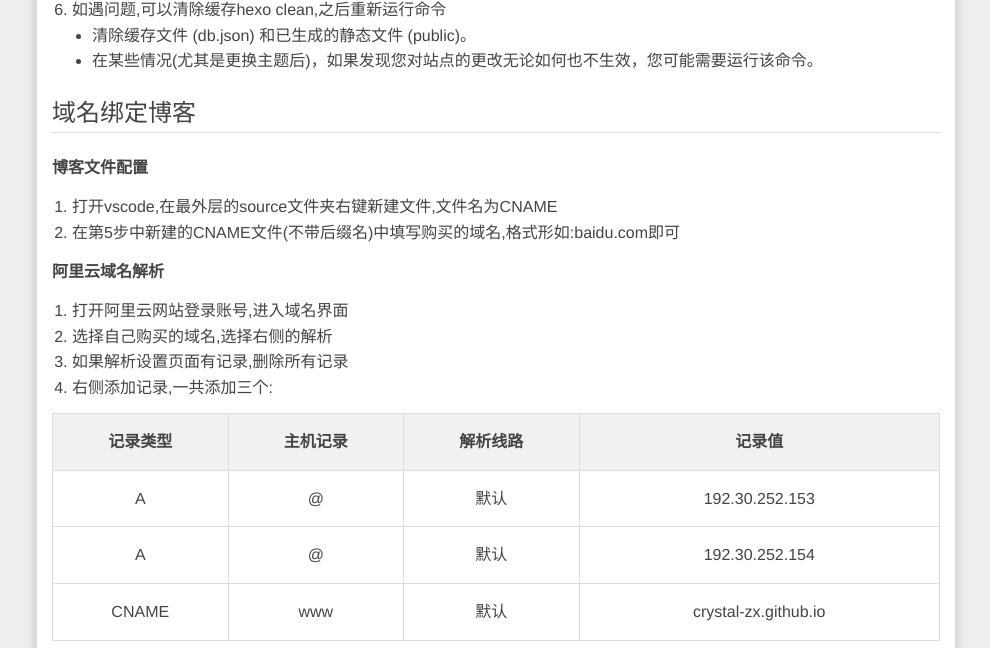
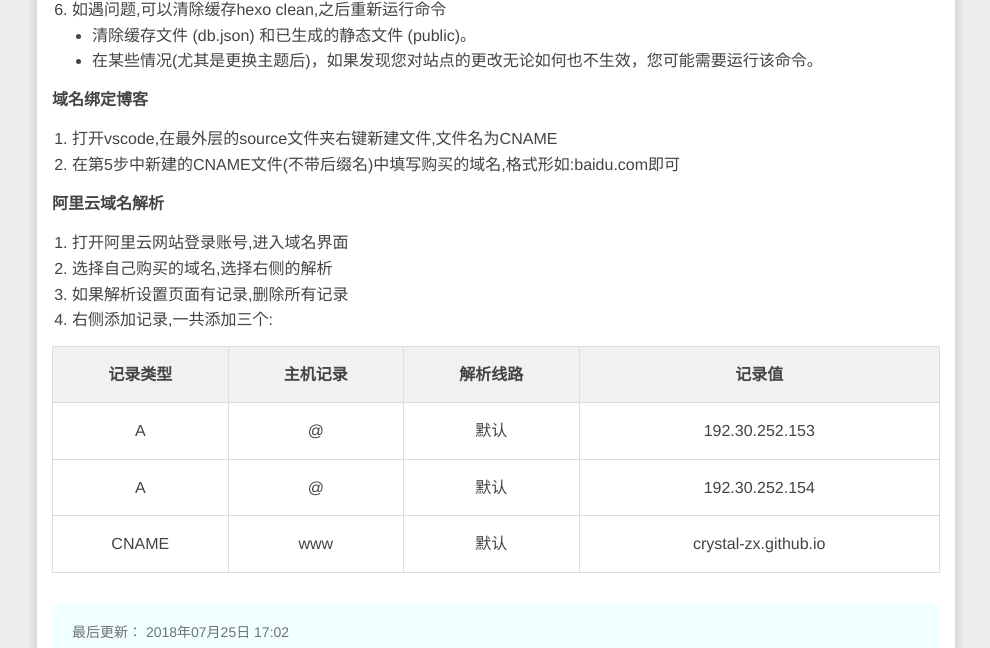
Before and after one commit to Crystal-Zx/Crystal-Zx.github.io, a plain HTML site: page 2018/07/25/将自己的博客推送到GitHub且与购买的域名绑定/index.html in a window 1280 px wide. Shown: the part 2571-3219 px from the top of the page, without its empty margins (144-1134 px from the left). Drawn offline with nearby package versions, Linux system fonts and the light colour scheme; some packages are replaced by stand-ins of ours; animation ran at ten frames a second; a script that the page names is missing.

Commit message:
Site updated: 2018-07-25 17:02:28

```diff
--- a/2018/07/25/将自己的博客推送到GitHub且与购买的域名绑定/index.html
+++ b/2018/07/25/将自己的博客推送到GitHub且与购买的域名绑定/index.html
@@ -15,7 +15,7 @@
 <meta property="og:site_name" content="Aimee">
 <meta property="og:description" content="GitHub相关设置注册GitHub账号,打开GitHub,点击右上角sign up注册个人账号,SSH key配置步骤如下: 新建SSH Key  在桌面右键选择git bash here 创建本地ssh key,输入以下命令: 1ssh-keygen -t rsa -C &quot;邮箱&quot; 回车,然后记录下SSH的默认保存路径  后续一路回车,直到出现很多泡沫的图案 打开SSH默认保存路径,找到id_r">
 <meta property="og:locale" content="zh-CN">
-<meta property="og:updated_time" content="2018-07-25T09:00:20.282Z">
+<meta property="og:updated_time" content="2018-07-25T09:02:09.511Z">
 <meta name="twitter:card" content="summary">
 <meta name="twitter:title" content="将自己的博客推送到GitHub且与购买的域名绑定">
 <meta name="twitter:description" content="GitHub相关设置注册GitHub账号,打开GitHub,点击右上角sign up注册个人账号,SSH key配置步骤如下: 新建SSH Key  在桌面右键选择git bash here 创建本地ssh key,输入以下命令: 1ssh-keygen -t rsa -C &quot;邮箱&quot; 回车,然后记录下SSH的默认保存路径  后续一路回车,直到出现很多泡沫的图案 打开SSH默认保存路径,找到id_r">
@@ -213,7 +213,7 @@
 </ul>
 </li>
 </ol>
-<h3 id="域名绑定博客"><a href="#域名绑定博客" class="headerlink" title="域名绑定博客"></a>域名绑定博客</h3><h5 id="博客文件配置"><a href="#博客文件配置" class="headerlink" title="博客文件配置"></a>博客文件配置</h5><ol>
+<h5 id="域名绑定博客"><a href="#域名绑定博客" class="headerlink" title="域名绑定博客"></a>域名绑定博客</h5><ol>
 <li>打开vscode,在最外层的source文件夹右键新建文件,文件名为CNAME</li>
 <li>在第5步中新建的CNAME文件(不带后缀名)中填写购买的域名,格式形如:baidu.com即可</li>
 </ol>
@@ -256,7 +256,7 @@
 
             <div class="post-copyright">
     <div class="content">
-        <p>最后更新： 2018年07月25日 17:00</p>
+        <p>最后更新： 2018年07月25日 17:02</p>
         <p>原始链接： <a class="post-url" href="/2018/07/25/将自己的博客推送到GitHub且与购买的域名绑定/" title="将自己的博客推送到GitHub且与购买的域名绑定">http://yoursite.com/2018/07/25/将自己的博客推送到GitHub且与购买的域名绑定/</a></p>
         <footer>
             <a href="http://yoursite.com">
@@ -367,7 +367,7 @@
 
     <aside class="post-toc-pos post-toc-top" id="post-toc">
         <nav class="post-toc-wrap">
-            <ol class="post-toc"><li class="post-toc-item post-toc-level-3"><a class="post-toc-link" href="#GitHub相关设置"><span class="post-toc-text">GitHub相关设置</span></a><ol class="post-toc-child"><li class="post-toc-item post-toc-level-5"><a class="post-toc-link" href="#注册GitHub账号-打开GitHub-点击右上角sign-up注册个人账号-SSH-key配置步骤如下"><span class="post-toc-text">注册GitHub账号,打开GitHub,点击右上角sign up注册个人账号,SSH key配置步骤如下:</span></a></li></ol></li></ol></li><li class="post-toc-item post-toc-level-3"><a class="post-toc-link" href="#推送本地博客到GitHub"><span class="post-toc-text">推送本地博客到GitHub</span></a><ol class="post-toc-child"><li class="post-toc-item post-toc-level-5"><a class="post-toc-link" href="#配置hexo的-config-yml文件"><span class="post-toc-text">配置hexo的_config.yml文件</span></a></li></ol></li></ol></li><li class="post-toc-item post-toc-level-3"><a class="post-toc-link" href="#域名绑定博客"><span class="post-toc-text">域名绑定博客</span></a><ol class="post-toc-child"><li class="post-toc-item post-toc-level-5"><a class="post-toc-link" href="#博客文件配置"><span class="post-toc-text">博客文件配置</span></a></li><li class="post-toc-item post-toc-level-5"><a class="post-toc-link" href="#阿里云域名解析"><span class="post-toc-text">阿里云域名解析</span></a></li></ol></li></ol></li></ol>
+            <ol class="post-toc"><li class="post-toc-item post-toc-level-3"><a class="post-toc-link" href="#GitHub相关设置"><span class="post-toc-text">GitHub相关设置</span></a><ol class="post-toc-child"><li class="post-toc-item post-toc-level-5"><a class="post-toc-link" href="#注册GitHub账号-打开GitHub-点击右上角sign-up注册个人账号-SSH-key配置步骤如下"><span class="post-toc-text">注册GitHub账号,打开GitHub,点击右上角sign up注册个人账号,SSH key配置步骤如下:</span></a></li></ol></li></ol></li><li class="post-toc-item post-toc-level-3"><a class="post-toc-link" href="#推送本地博客到GitHub"><span class="post-toc-text">推送本地博客到GitHub</span></a><ol class="post-toc-child"><li class="post-toc-item post-toc-level-5"><a class="post-toc-link" href="#配置hexo的-config-yml文件"><span class="post-toc-text">配置hexo的_config.yml文件</span></a></li><li class="post-toc-item post-toc-level-5"><a class="post-toc-link" href="#域名绑定博客"><span class="post-toc-text">域名绑定博客</span></a></li><li class="post-toc-item post-toc-level-5"><a class="post-toc-link" href="#阿里云域名解析"><span class="post-toc-text">阿里云域名解析</span></a></li></ol></li></ol></li></ol>
         </nav>
     </aside>
 
```
